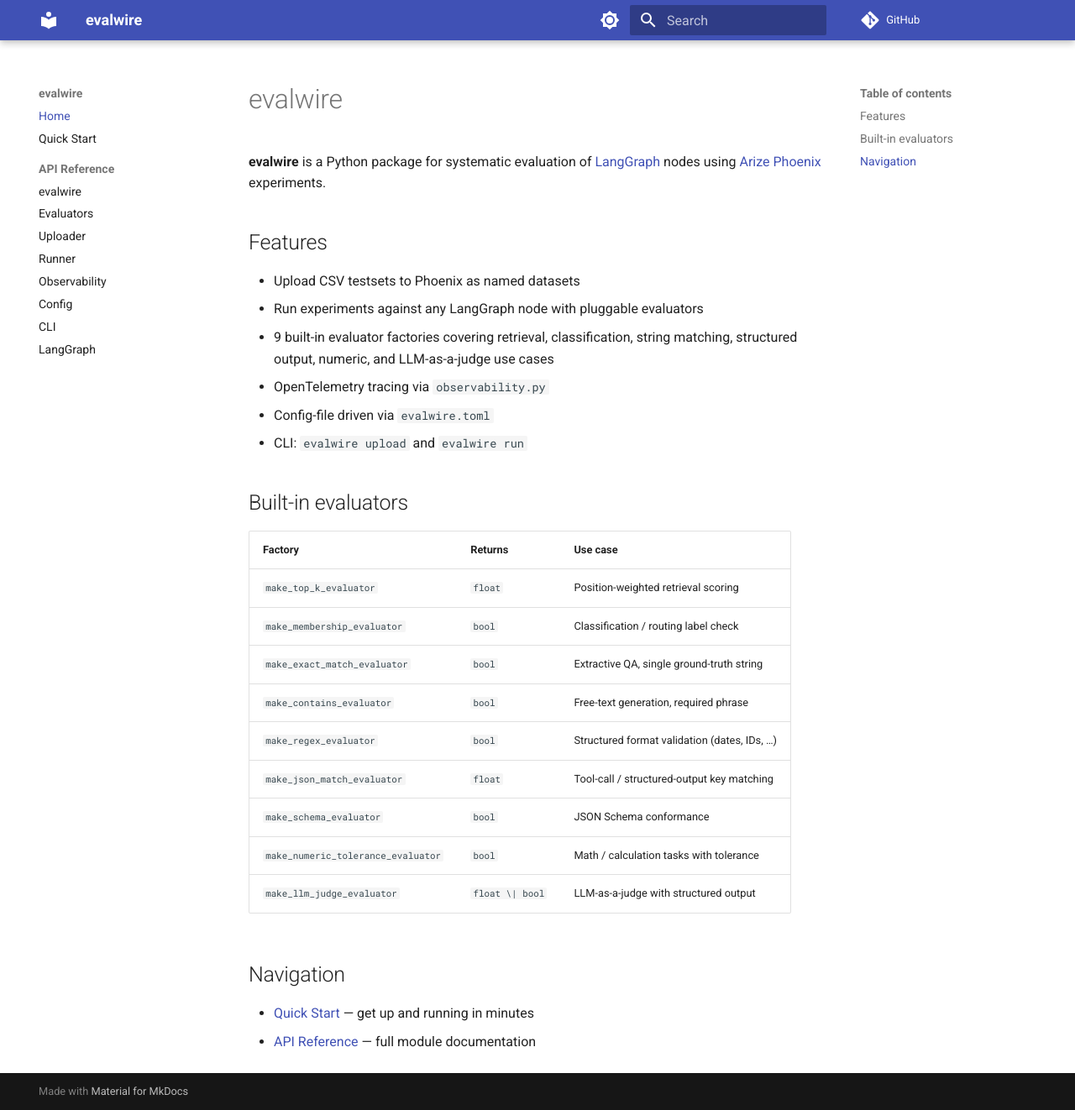
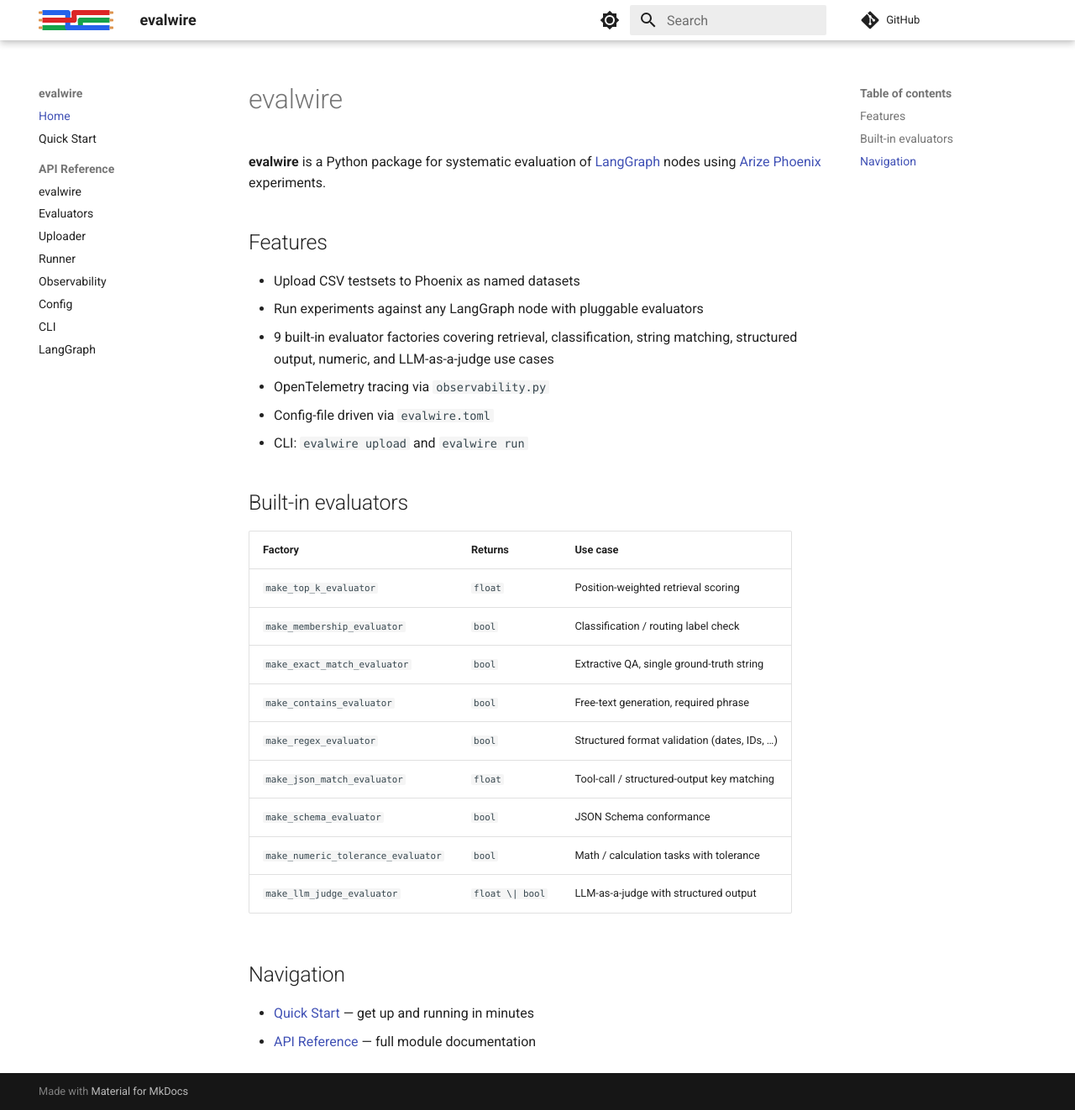
Before and after one commit to zurfjereluhmie/evalwire, an MkDocs documentation site: the page built from docs/index.md, in a window 1280 px wide and 1322 px high. Shown: the whole window at 84% size. Built offline with MkDocs 1.6.1 and Material for MkDocs 9.7.7, drawn with Linux system fonts in a browser that asks for light colours; some web fonts are replaced; comment, search, counter and statistics services are not loaded.

Commit message:
feat: add logo SVG and update theme colors in mkdocs configuration (#22)

```diff
--- a/mkdocs.yml
+++ b/mkdocs.yml
@@ -7,21 +7,25 @@
 
 theme:
   name: material
+  logo: assets/logo.svg
+  favicon: assets/logo.svg
   features:
     - navigation.sections
     - navigation.top
     - search.highlight
     - content.code.copy
+  font:
+    code: Cascadia Code
   palette:
     - scheme: default
-      primary: indigo
-      accent: indigo
+      primary: white
+      accent: green
       toggle:
         icon: material/brightness-7
         name: Switch to dark mode
     - scheme: slate
-      primary: indigo
-      accent: indigo
+      primary: black
+      accent: green
       toggle:
         icon: material/brightness-4
         name: Switch to light mode
@@ -44,14 +48,14 @@
   - Home: index.md
   - Quick Start: quick-start.md
   - API Reference:
-    - evalwire: api/index.md
-    - Evaluators: api/evaluators.md
-    - Uploader: api/uploader.md
-    - Runner: api/runner.md
-    - Observability: api/observability.md
-    - Config: api/config.md
-    - CLI: api/cli.md
-    - LangGraph: api/langgraph.md
+      - evalwire: api/index.md
+      - Evaluators: api/evaluators.md
+      - Uploader: api/uploader.md
+      - Runner: api/runner.md
+      - Observability: api/observability.md
+      - Config: api/config.md
+      - CLI: api/cli.md
+      - LangGraph: api/langgraph.md
 
 markdown_extensions:
   - pymdownx.highlight:
```
Also changed, not shown: README.md (+13 -11 lines), docs/assets/Logo.svg (added).
